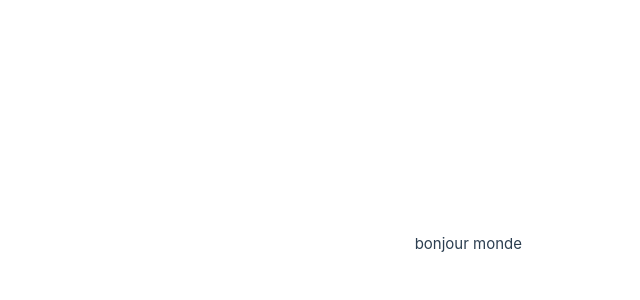
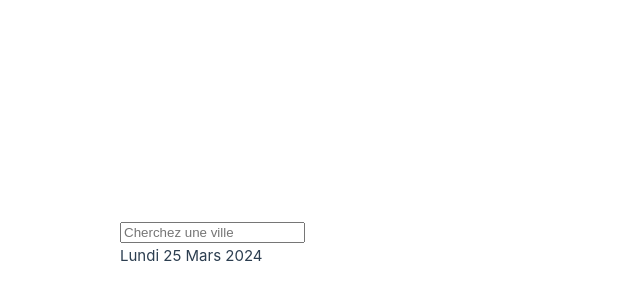
Before and after one commit to SegoleneLazarus/projet_web, a Vue app: page / in a window 1280 px wide. Shown: the part 156-456 px from the top of the page, without its empty margins (118-758 px from the left). Built offline with nearby package versions, Linux system fonts and the light colour scheme.

Commit message:
o franchement jsp mais ça avance

```diff
--- a/index.html
+++ b/index.html
@@ -4,7 +4,7 @@
     <meta charset="UTF-8">
     <link rel="icon" href="/favicon.ico">
     <meta name="viewport" content="width=device-width, initial-scale=1.0">
-    <title>Vite App</title>
+    <title>Apuli meteo</title>
   </head>
   <body>
     <div id="app"></div>
--- a/src/App.vue
+++ b/src/App.vue
@@ -1,7 +1,24 @@
 <template>
-bonjour monde
+
+  <div id="app">
+
+    <main>
+
+      <carteMeteo/>
+
+    </main>
+
+  </div>
+<!-- TODO bouton qui enregistre {{ weather.name }} dans une variable qui permettra de retrouver tous les bazards -->
 </template>
 
-<script>
-  export default {}
+<script type="module">
+
+  import carteMeteo from './components/CarteMeteo.vue';
+
+  export default{
+    name:"app",
+    components: { carteMeteo }
+  }
+
 </script>
--- /dev/null
+++ b/src/components/CarteMeteo.vue
@@ -0,0 +1,76 @@
+<script setup>
+import Date from './Date.vue';
+import RechercheMeteo from './RechercheMeteo.vue';
+import ResultatsMeteo from './ResultatsMeteo.vue';
+import villesEnregistrees from './VillesEnregistrees.vue';
+import { fetchWeather } from '../service/api/weatherRepository.js';
+</script>
+
+<template>
+    <div id="carteMeteo">
+        <div class="search-box">
+            <input
+            type="text"
+            class="search-bar"
+            placeholder="Cherchez une ville"
+            v-model="query"
+            @keydown.enter="getDataWeather"
+            />
+
+        </div>
+
+
+
+        <Date/>
+        <ResultatsMeteo v-if="dataWeather.main" :weather="dataWeather"></ResultatsMeteo>
+        <button v-if="dataWeather.main" :weather="dataWeather" @click="addCityToSaved">Enregistrer</button>
+
+        <div v-if="savedCities.length > 0">
+            <h2>Villes enregistrées :</h2>
+            <div v-for="(city, index) in savedCities" :key="index">
+                <p>{{ city }}</p>
+                <button @click="removeCity(index)">X</button>
+            </div>
+        </div>
+
+
+
+        <villesEnregistrees></villesEnregistrees>
+
+    </div>
+</template>
+
+<script>
+
+import { ref } from 'vue';
+
+
+export default {
+    name: 'carteMeteo',
+    data(){
+        const localStorageKey = 'savedCities';
+        return {
+            query:"",
+            dataWeather:{},
+            savedCities: ref(JSON.parse(localStorage.getItem(localStorageKey)) || []),
+        }
+    },
+    methods:{
+        async getDataWeather(){
+            this.dataWeather = await fetchWeather(this.query);
+            console.log(this.dataWeather);
+        },
+        addCityToSaved() { //vérifier les majuscules
+            if (this.query && !this.savedCities.includes(this.query)) {
+                this.savedCities.push(this.query);
+                localStorage.setItem(localStorageKey, JSON.stringify(this.savedCities));
+                this.query = ''; // Clear the input field after adding the city
+            }
+        },
+        removeCity(index) {
+            this.savedCities.splice(index, 1);
+            localStorage.setItem(this.localStorageKey, JSON.stringify(this.savedCities));
+        },
+    }
+}
+</script>
--- /dev/null
+++ b/src/components/Date.vue
@@ -0,0 +1,26 @@
+<template>
+    <div id="date">
+        <div class="date">{{ dateBuilder() }}</div>
+    </div>
+</template>
+
+
+<script>
+    export default {
+        name: 'Date',
+        methods:{
+            dateBuilder () {
+                let d = new Date();
+                let months = ["Janvier", "Février", "Mars", "Avril", "Mai", "Juin", "Juillet", "Août", "Septembre", "Octobre", "Novembre", "Décembre"];
+                let days = ["Dimanche", "Lundi", "Mardi", "Mercredi", "Jeudi", "Vendredi", "Samedi"];
+
+                let day = days[d.getDay()];
+                let date = d.getDate();
+                let month = months[d.getMonth()];
+                let year = d.getFullYear();
+
+                return `${day} ${date} ${month} ${year}`;
+            }
+        }
+    }
+</script>
--- /dev/null
+++ b/src/components/RechercheMeteo.vue
@@ -0,0 +1,46 @@
+<template>
+    <div id="rechercheMeteo">
+
+        <div class="search-box">
+            <input
+            type="text"
+            class="search-bar"
+            placeholder="Cherchez une ville"
+            v-model="query"
+            @keypress="fetchWeather"
+            />
+
+            <div class="test" id="yes"></div>
+
+        </div>
+    </div>
+</template>
+
+
+<script>
+    export default {
+    name: 'rechercheMeteo',
+    data(){
+      return{
+        api_key:'276c7be2977ccd817a700b194495fb74',
+        url_base: 'https://api.openweathermap.org/data/2.5/',
+        query:'',
+        weather:{}
+      }
+    },
+    methods:{
+      fetchWeather(e){
+        if(e.key=="Enter"){
+          fetch(`${this.url_base}weather?q=${this.query}&lang=fr&units=metric&APPID=${this.api_key}`)
+            .then(res =>{
+              return res.json();
+            }).then(this.setResults);
+        }
+      },
+      setResults(results){
+        this.weather = results;
+      },
+
+    }
+    }
+</script>
--- /dev/null
+++ b/src/components/ResultatsMeteo.vue
@@ -0,0 +1,46 @@
+<template>
+    <div id="resultatsMeteo">
+
+        <div class="weather_wrap">
+            <div class="location-box">
+            <div class="location">{{ weather.name }}, {{ weather.sys.country }}</div>
+            </div>
+
+            <div class="weather-box">
+            <div class="temp">{{ Math.round(weather.main.temp) }}°C</div>
+            <div class="weather">{{ weather.weather[0].main }}</div>
+            </div>
+      </div>
+
+    </div>
+</template>
+
+
+<script>
+import { ref } from 'vue';
+export default {
+    name: 'resultatsMeteo',
+    props: {
+        weather: { type: Promise, type: Object, required: true },
+    },
+    mounted(){
+        console.log("mounted");
+        console.log(this.weather);
+    },
+    // data(){
+    //     const localStorageKey = 'savedCities';
+    //     return {
+    //         savedCities: ref(JSON.parse(localStorage.getItem(localStorageKey)) || []),
+    //     }
+    // },
+    // methods:{
+    //     addCityToSaved() { //vérifier les majuscules
+    //         if (this.query && !this.savedCities.includes(this.query)) {
+    //             this.savedCities.push(this.query);
+    //             localStorage.setItem(localStorageKey, JSON.stringify(this.savedCities));
+    //             this.query = ''; // Clear the input field after adding the city
+    //         }
+    //     },
+    // }
+}
+</script>
--- /dev/null
+++ b/src/components/VillesEnregistrees.vue
@@ -0,0 +1,33 @@
+<template>
+    <div id="villesEnregistrees">
+        <div v-if="savedCities.length > 0">
+            <h2>Villes enregistrées :</h2>
+            <div v-for="(city, index) in savedCities" :key="index">
+                <p>{{ city }}</p>
+                <button @click="removeCity(index)">X</button>
+            </div>
+        </div>
+    </div>
+</template>
+
+
+<script>
+
+import { ref } from 'vue';
+
+    export default {
+    name: 'villesEnregistrees',
+    data(){
+        const localStorageKey = 'savedCities';
+        return{
+            savedCities: ref(JSON.parse(localStorage.getItem(localStorageKey)) || []),
+        }
+    },
+    methods:{
+        removeCity(index) {
+            this.savedCities.splice(index, 1);
+            localStorage.setItem(this.localStorageKey, JSON.stringify(this.savedCities));
+        },
+    }
+    }
+</script>
--- a/src/main.js
+++ b/src/main.js
@@ -1,4 +1,5 @@
 import './assets/main.css'
+import * as Vue from 'vue'
 
 import { createApp } from 'vue'
 import App from './App.vue'
--- /dev/null
+++ b/src/service/api/weatherRepository.js
@@ -0,0 +1,13 @@
+const APIKEY = '276c7be2977ccd817a700b194495fb74';
+
+const APIURL = 'https://api.openweathermap.org/data/2.5/';
+
+export async function fetchWeather(query) {
+  const resWeather = await fetch(`${APIURL}weather?q=${query}&lang=fr&units=metric&APPID=${APIKEY}`).then(res =>
+    res = res.json()
+  );
+
+  console.log("weatherRepository");
+  console.log(resWeather);
+  return resWeather;
+}
```
Also changed, not shown: src/components/template.vue (added, +12 -0 lines).
